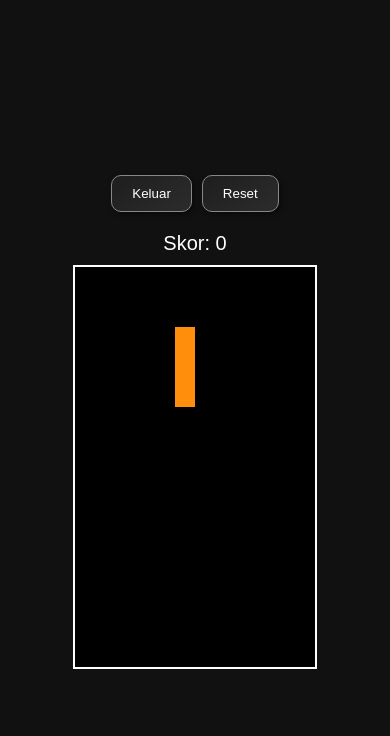
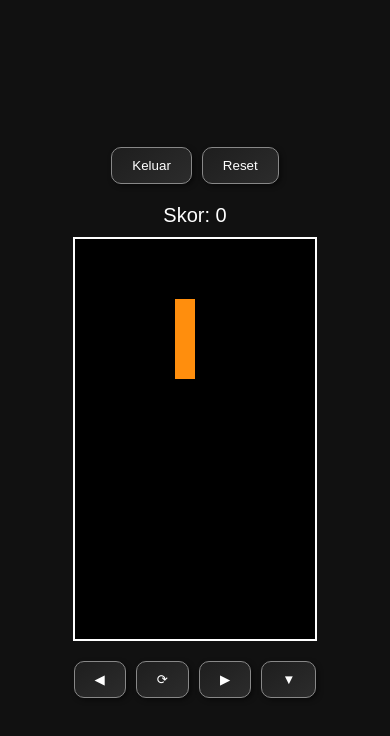
Before and after one commit to Newby14/-Portfolio, a plain HTML site: page project/tetris/percobaan.html in a window 390 px wide. Both pictures are taken after a click on the button "Mulai". Drawn offline with Linux system fonts and the light colour scheme.

Commit message:
percobaan.html

```diff
--- a/project/tetris/percobaan.html
+++ b/project/tetris/percobaan.html
@@ -3,7 +3,7 @@
 <head>
   <link rel="icon" href="../../img/123.png" type="image/x-icon">
   <meta charset="UTF-8">
-  <meta name="viewport" content="width=device-width, initial-scale=1.0">
+  <meta name="viewport" content="width=device-width, initial-scale=1.0, user-scalable=no">
   <title>Tetris Sederhana</title>
   <style>
     body {
@@ -16,17 +16,22 @@
       margin: 0;
       font-family: Arial, sans-serif;
       color: white;
+      touch-action: manipulation;
     }
     canvas {
       border: 2px solid #fff;
+      max-width: 100vw;
+      height: auto;
     }
     .menu, .inGameMenu {
       margin-bottom: 20px;
       display: flex;
       gap: 10px;
+      flex-wrap: wrap;
+      justify-content: center;
       animation: fadeIn 1s ease;
     }
-    .menu button, .inGameMenu button {
+    .menu button, .inGameMenu button, .mobile-controls button {
       background: linear-gradient(145deg, #1e1e1e, #2c2c2c);
       color: white;
       border: 1px solid #888;
@@ -36,7 +41,7 @@
       transition: all 0.3s ease;
       box-shadow: 2px 2px 5px #00000080;
     }
-    .menu button:hover, .inGameMenu button:hover {
+    .menu button:hover, .inGameMenu button:hover, .mobile-controls button:hover {
       background: #444;
       transform: scale(1.05);
     }
@@ -51,6 +56,18 @@
       color: red;
       margin-top: 20px;
       animation: fadeIn 1s ease;
+    }
+    .mobile-controls {
+      display: none;
+      flex-wrap: wrap;
+      justify-content: center;
+      gap: 10px;
+      margin-top: 20px;
+    }
+    @media (max-width: 768px) {
+      .mobile-controls {
+        display: flex;
+      }
     }
     @keyframes fadeIn {
       from { opacity: 0; transform: translateY(-10px); }
@@ -77,6 +94,13 @@
   <canvas id="tetris" width="240" height="400" style="display:none;"></canvas>
   <div id="gameOver">Game Over! Skor akhir: <span id="finalScore"></span></div>
 
+  <div class="mobile-controls">
+    <button onclick="playerMove(-1)">◀</button>
+    <button onclick="playerRotatePiece()">⟳</button>
+    <button onclick="playerMove(1)">▶</button>
+    <button onclick="playerDrop()">▼</button>
+  </div>
+
   <script>
     const canvas = document.getElementById('tetris');
     const context = canvas.getContext('2d');
@@ -85,7 +109,6 @@
     const bgm = document.getElementById('bgm');
     const gameOverText = document.getElementById('gameOver');
     const finalScoreText = document.getElementById('finalScore');
-
     const inGameMenu = document.querySelector('.inGameMenu');
 
     let level = 1;
@@ -96,34 +119,24 @@
     let animationId;
 
     const arena = createMatrix(12, 20);
+    const player = { pos: {x: 0, y: 0}, matrix: null };
 
-    const player = {
-      pos: {x: 0, y: 0},
-      matrix: null,
-    };
-
-    const colors = [
-      null,
-      '#FF0D72', '#0DC2FF', '#0DFF72',
-      '#F538FF', '#FF8E0D', '#FFE138', '#3877FF'
-    ];
+    const colors = [null, '#FF0D72', '#0DC2FF', '#0DFF72', '#F538FF', '#FF8E0D', '#FFE138', '#3877FF'];
 
     function createMatrix(w, h) {
       const matrix = [];
-      while (h--) {
-        matrix.push(new Array(w).fill(0));
-      }
+      while (h--) matrix.push(new Array(w).fill(0));
       return matrix;
     }
 
     function createPiece(type) {
-      if (type === 'T') return [[0, 0, 0], [1, 1, 1], [0, 1, 0]];
-      if (type === 'O') return [[2, 2], [2, 2]];
-      if (type === 'L') return [[0, 3, 0], [0, 3, 0], [0, 3, 3]];
-      if (type === 'J') return [[0, 4, 0], [0, 4, 0], [4, 4, 0]];
-      if (type === 'I') return [[0, 5, 0, 0], [0, 5, 0, 0], [0, 5, 0, 0], [0, 5, 0, 0]];
-      if (type === 'S') return [[0, 6, 6], [6, 6, 0], [0, 0, 0]];
-      if (type === 'Z') return [[7, 7, 0], [0, 7, 7], [0, 0, 0]];
+      if (type === 'T') return [[0,0,0],[1,1,1],[0,1,0]];
+      if (type === 'O') return [[2,2],[2,2]];
+      if (type === 'L') return [[0,3,0],[0,3,0],[0,3,3]];
+      if (type === 'J') return [[0,4,0],[0,4,0],[4,4,0]];
+      if (type === 'I') return [[0,5,0,0],[0,5,0,0],[0,5,0,0],[0,5,0,0]];
+      if (type === 'S') return [[0,6,6],[6,6,0],[0,0,0]];
+      if (type === 'Z') return [[7,7,0],[0,7,7],[0,0,0]];
     }
 
     function drawMatrix(matrix, offset) {
@@ -140,7 +153,6 @@
     function draw() {
       context.fillStyle = '#000';
       context.fillRect(0, 0, canvas.width, canvas.height);
-
       drawMatrix(arena, {x: 0, y: 0});
       drawMatrix(player.matrix, player.pos);
     }
@@ -148,9 +160,7 @@
     function merge(arena, player) {
       player.matrix.forEach((row, y) => {
         row.forEach((value, x) => {
-          if (value !== 0) {
-            arena[y + player.pos.y][x + player.pos.x] = value;
-          }
+          if (value !== 0) arena[y + player.pos.y][x + player.pos.x] = value;
         });
       });
     }
@@ -159,10 +169,7 @@
       const [m, o] = [player.matrix, player.pos];
       for (let y = 0; y < m.length; ++y) {
         for (let x = 0; x < m[y].length; ++x) {
-          if (m[y][x] !== 0 &&
-              (arena[y + o.y] && arena[y + o.y][x + o.x]) !== 0) {
-            return true;
-          }
+          if (m[y][x] !== 0 && (arena[y + o.y] && arena[y + o.y][x + o.x]) !== 0) return true;
         }
       }
       return false;
@@ -183,9 +190,7 @@
     function arenaSweep() {
       outer: for (let y = arena.length - 1; y >= 0; --y) {
         for (let x = 0; x < arena[y].length; ++x) {
-          if (arena[y][x] === 0) {
-            continue outer;
-          }
+          if (arena[y][x] === 0) continue outer;
         }
         const row = arena.splice(y, 1)[0].fill(0);
         arena.unshift(row);
@@ -195,9 +200,7 @@
 
     function playerMove(dir) {
       player.pos.x += dir;
-      if (collide(arena, player)) {
-        player.pos.x -= dir;
-      }
+      if (collide(arena, player)) player.pos.x -= dir;
     }
 
     function playerReset() {
@@ -242,9 +245,7 @@
       const deltaTime = time - lastTime;
       lastTime = time;
       dropCounter += deltaTime;
-      if (dropCounter > dropInterval) {
-        playerDrop();
-      }
+      if (dropCounter > dropInterval) playerDrop();
       draw();
       animationId = requestAnimationFrame(update);
     }
```
